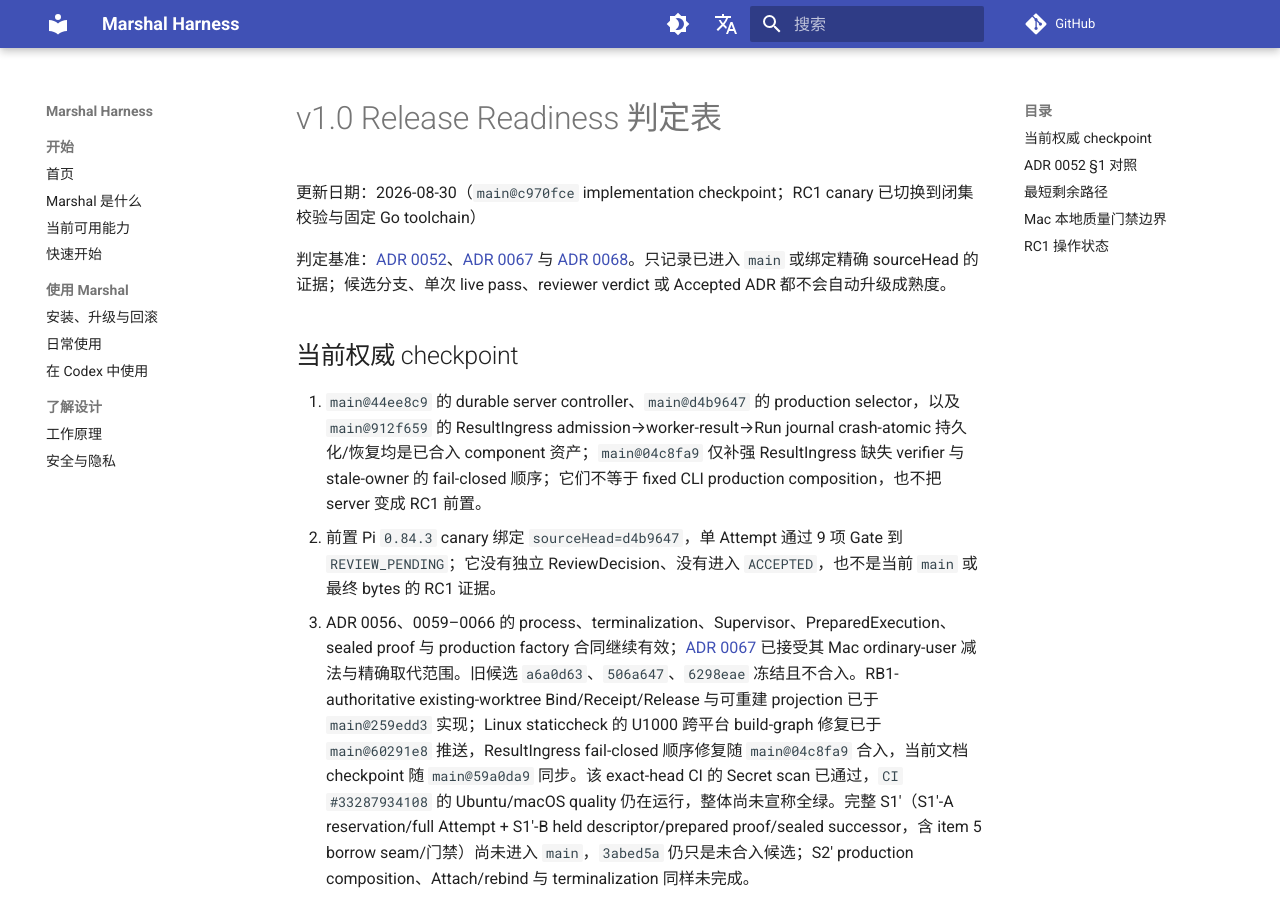
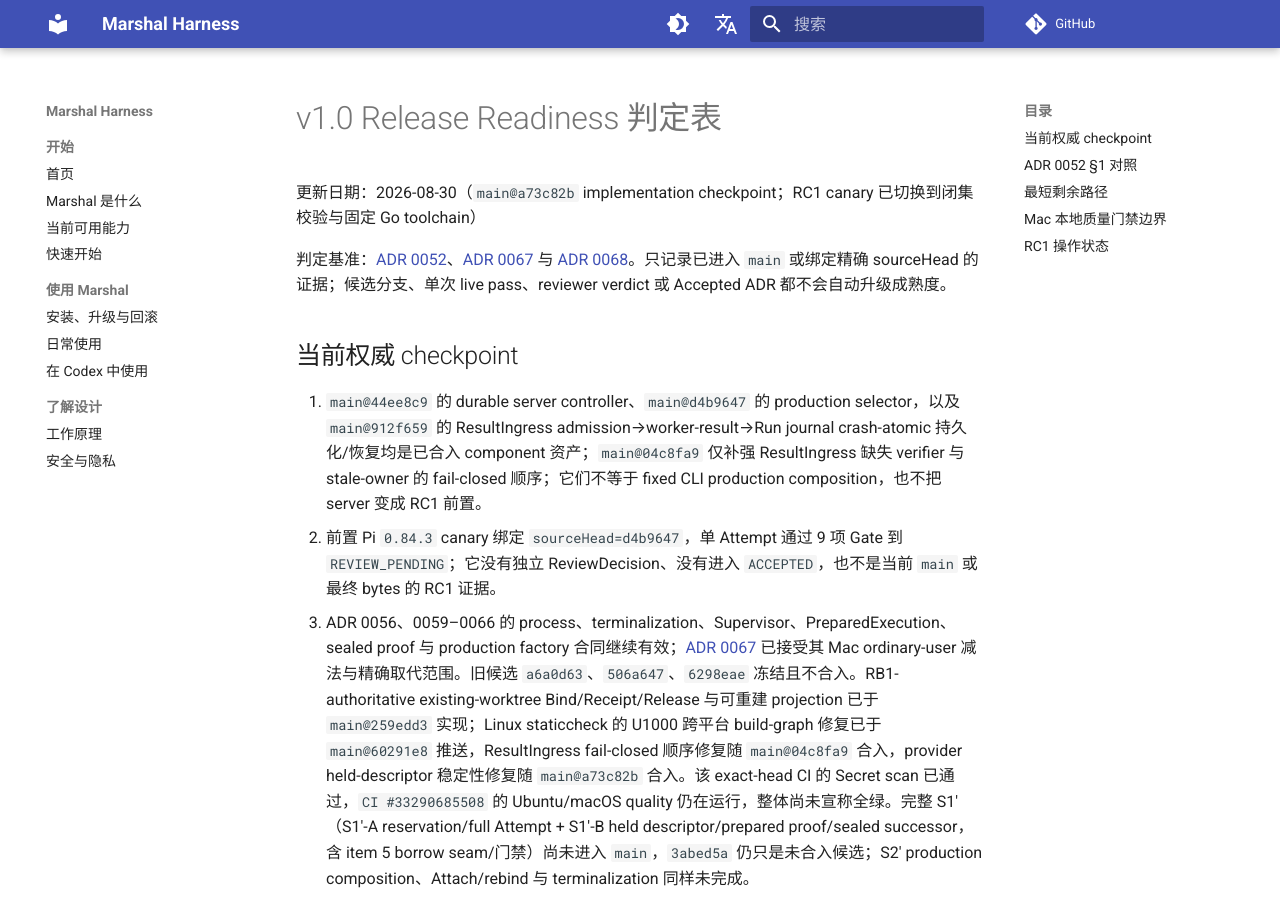
Before and after one commit to chiga0/marshal-harness, an MkDocs documentation site: the page built from docs/v1-release-readiness.md, in a window 1280 px wide and 900 px high. Built offline with MkDocs 1.6.1 and Material for MkDocs 9.7.7, drawn with Linux system fonts in a browser that asks for light colours; comment, search, counter and statistics services are not loaded.

Commit message:
docs: sync v1 release checkpoint

```diff
--- a/docs/v1-release-readiness.md
+++ b/docs/v1-release-readiness.md
@@ -1,6 +1,6 @@
 # v1.0 Release Readiness 判定表
 
-更新日期：2026-08-30（`main@c970fce` implementation checkpoint；RC1 canary 已切换到闭集校验与固定 Go toolchain）
+更新日期：2026-08-30（`main@a73c82b` implementation checkpoint；RC1 canary 已切换到闭集校验与固定 Go toolchain）
 
 判定基准：[ADR 0052](adr/0052-v1-release-scope-and-production-reachability.md)、[ADR 0067](adr/0067-darwin-ordinary-user-launch-and-attach-recovery.md) 与 [ADR 0068](adr/0068-mac-first-cli-only-lifecycle-preview-rc1.md)。只记录已进入 `main` 或绑定精确 sourceHead 的证据；候选分支、单次 live pass、reviewer verdict 或 Accepted ADR 都不会自动升级成熟度。
 
@@ -8,7 +8,7 @@
 
 1. `main@44ee8c9` 的 durable server controller、`main@d4b9647` 的 production selector，以及 `main@912f659` 的 ResultIngress admission→worker-result→Run journal crash-atomic 持久化/恢复均是已合入 component 资产；`main@04c8fa9` 仅补强 ResultIngress 缺失 verifier 与 stale-owner 的 fail-closed 顺序；它们不等于 fixed CLI production composition，也不把 server 变成 RC1 前置。
 2. 前置 Pi `0.84.3` canary 绑定 `sourceHead=d4b9647`，单 Attempt 通过 9 项 Gate 到 `REVIEW_PENDING`；它没有独立 ReviewDecision、没有进入 `ACCEPTED`，也不是当前 `main` 或最终 bytes 的 RC1 证据。
-3. ADR 0056、0059–0066 的 process、terminalization、Supervisor、PreparedExecution、sealed proof 与 production factory 合同继续有效；[ADR 0067](adr/0067-darwin-ordinary-user-launch-and-attach-recovery.md) 已接受其 Mac ordinary-user 减法与精确取代范围。旧候选 `a6a0d63`、`506a647`、`6298eae` 冻结且不合入。RB1-authoritative existing-worktree Bind/Receipt/Release 与可重建 projection 已于 `main@259edd3` 实现；Linux staticcheck 的 U1000 跨平台 build-graph 修复已于 `main@60291e8` 推送，ResultIngress fail-closed 顺序修复随 `main@04c8fa9` 合入，当前文档 checkpoint 随 `main@59a0da9` 同步。该 exact-head CI 的 Secret scan 已通过，`CI #33287934108` 的 Ubuntu/macOS quality 仍在运行，整体尚未宣称全绿。完整 S1′（S1′-A reservation/full Attempt + S1′-B held descriptor/prepared proof/sealed successor，含 item 5 borrow seam/门禁）尚未进入 `main`，`3abed5a` 仍只是未合入候选；S2′ production composition、Attach/rebind 与 terminalization 同样未完成。
+3. ADR 0056、0059–0066 的 process、terminalization、Supervisor、PreparedExecution、sealed proof 与 production factory 合同继续有效；[ADR 0067](adr/0067-darwin-ordinary-user-launch-and-attach-recovery.md) 已接受其 Mac ordinary-user 减法与精确取代范围。旧候选 `a6a0d63`、`506a647`、`6298eae` 冻结且不合入。RB1-authoritative existing-worktree Bind/Receipt/Release 与可重建 projection 已于 `main@259edd3` 实现；Linux staticcheck 的 U1000 跨平台 build-graph 修复已于 `main@60291e8` 推送，ResultIngress fail-closed 顺序修复随 `main@04c8fa9` 合入，provider held-descriptor 稳定性修复随 `main@a73c82b` 合入。该 exact-head CI 的 Secret scan 已通过，`CI #33290685508` 的 Ubuntu/macOS quality 仍在运行，整体尚未宣称全绿。完整 S1′（S1′-A reservation/full Attempt + S1′-B held descriptor/prepared proof/sealed successor，含 item 5 borrow seam/门禁）尚未进入 `main`，`3abed5a` 仍只是未合入候选；S2′ production composition、Attach/rebind 与 terminalization 同样未完成。
 4. [ADR 0068](adr/0068-mac-first-cli-only-lifecycle-preview-rc1.md) 已接受 unsigned Darwin arm64 CLI-only local-dogfood RC1 合同。build-once Darwin arm64 distribution contract 已于 `main@2d7da6a` 实现，installer exact opt-in/fail-closed guard 已于 `main@e6a78a3` 实现，immutable carrier checker、receipt Schema 与 hostile matrix 已于 `main@66523d9` 实现；三项均已完成独立审查。基于当前最终 bytes 的真实 canary 已推进到 `task plan`，但 production selector 因 CLI 未装配 per-Attempt `ExactProcessRuntime`/`ExactAllocationRuntime` 而确定性拒绝 `launch identity unavailable`；因此最终 sourceHead 的真实 canary receipt、组装后的同一 bytes carrier、tag、GitHub prerelease 与 release asset 均未产生，当前没有已发布或可执行安装的 `v1.0.0-rc1`。
 5. 当前权威状态保持：`I186-R0: PASSED/DESIGN`、`I186-R1: IN_PROGRESS/INTEGRATED`、`I186-R2–R5: IN_PROGRESS/COMPONENT`、`I186-R6: PLANNED/DESIGN`。component 合入与 checker 就绪不构成成熟度升级。
 
```
Also changed, not shown: docs/roadmap-status.md (+1 -1 lines).
